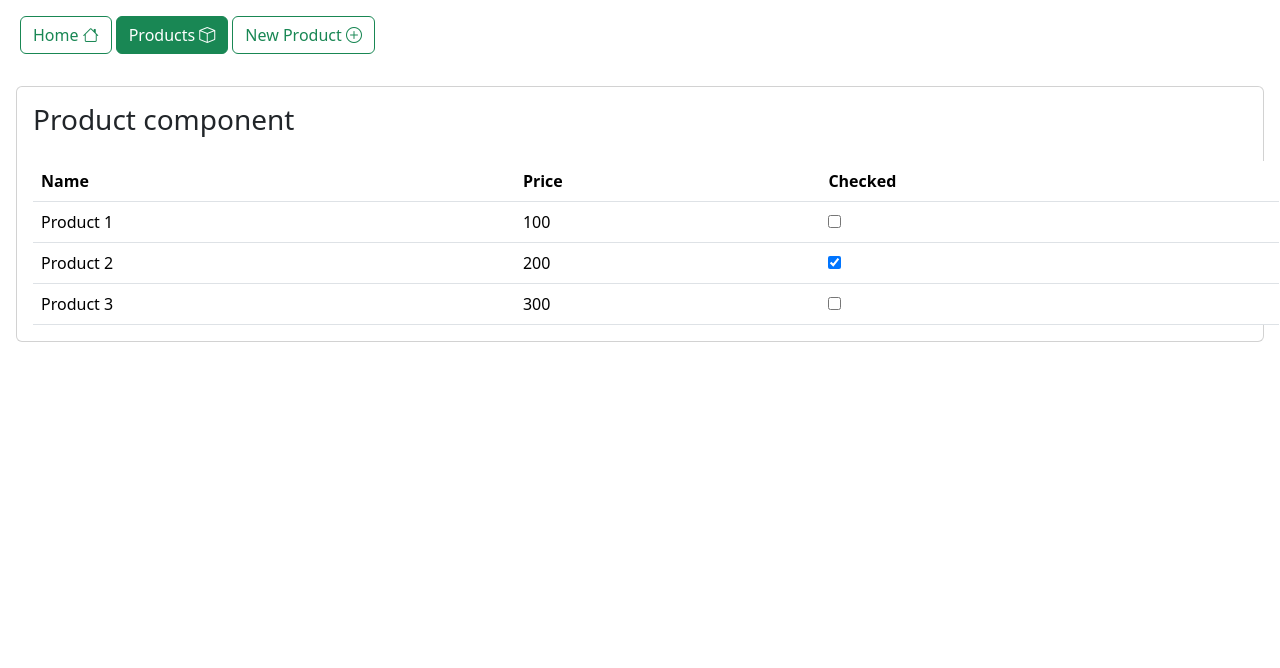
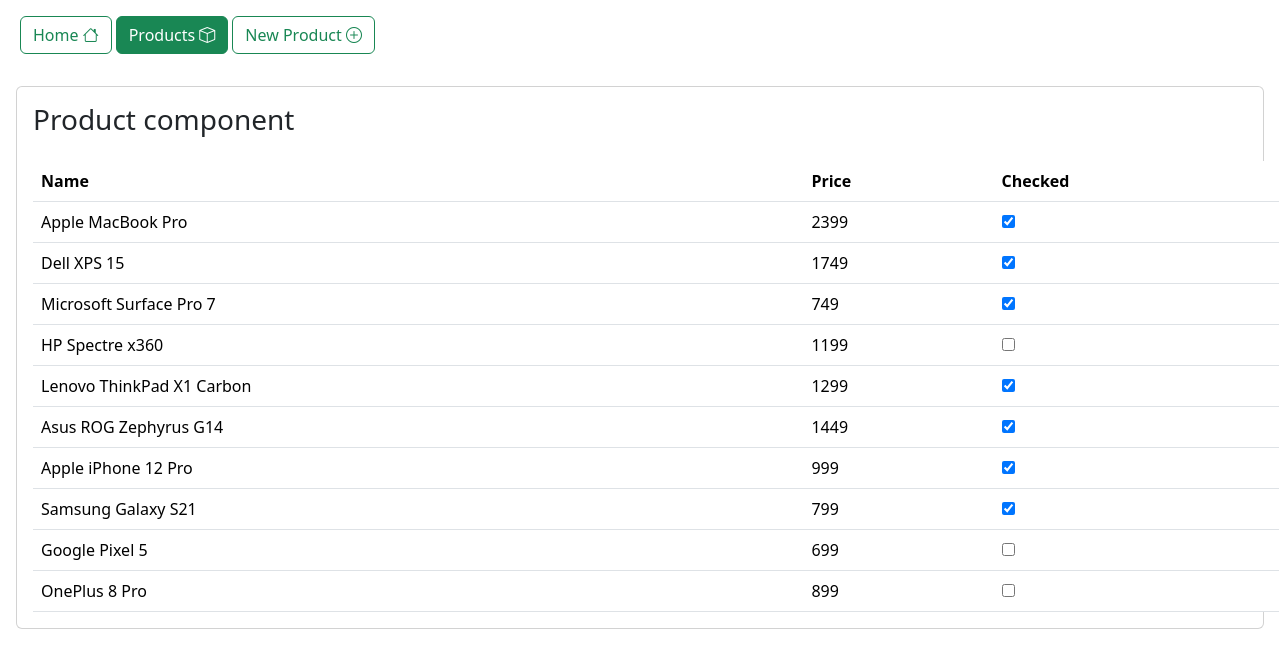
Before and after one commit to Haitam-Elgharras/angular-demo, an Angular app: page /products in a window 1280 px wide. Shown: the top 668 px of the page. Built offline with nearby package versions, Linux system fonts and the light colour scheme; data requests are answered from the project's data file.

Commit message:
setup product-service

```diff
--- /dev/null
+++ b/data/db.json
@@ -0,0 +1,64 @@
+{
+  "products": [
+    {
+      "id": "1",
+      "name": "Apple MacBook Pro",
+      "price": 2399,
+      "checked": true
+    },
+    {
+      "id": "2",
+      "name": "Dell XPS 15",
+      "price": 1749,
+      "checked": true
+    },
+    {
+      "id": "3",
+      "name": "Microsoft Surface Pro 7",
+      "price": 749,
+      "checked": true
+    },
+    {
+      "id": "4",
+      "name": "HP Spectre x360",
+      "price": 1199,
+      "checked": false
+    },
+    {
+      "id": "5",
+      "name": "Lenovo ThinkPad X1 Carbon",
+      "price": 1299,
+      "checked": true
+    },
+    {
+      "id": "6",
+      "name": "Asus ROG Zephyrus G14",
+      "price": 1449,
+      "checked": true
+    },
+    {
+      "id": "7",
+      "name": "Apple iPhone 12 Pro",
+      "price": 999,
+      "checked": true
+    },
+    {
+      "id": "8",
+      "name": "Samsung Galaxy S21",
+      "price": 799,
+      "checked": true
+    },
+    {
+      "id": "9",
+      "name": "Google Pixel 5",
+      "price": 699,
+      "checked": false
+    },
+    {
+      "id": "10",
+      "name": "OnePlus 8 Pro",
+      "price": 899,
+      "checked": false
+    }
+  ]
+}
--- a/src/app/app-routing.module.ts
+++ b/src/app/app-routing.module.ts
@@ -14,4 +14,6 @@
   imports: [RouterModule.forRoot(routes)],
   exports: [RouterModule]
 })
-export class AppRoutingModule { }
+export class AppRoutingModule {
+
+}
--- a/src/app/app.module.ts
+++ b/src/app/app.module.ts
@@ -7,6 +7,7 @@
 import { HomeComponent } from './home/home.component';
 import { ProductsComponent } from './products/products.component';
 import { NewProductComponent } from './new-product/new-product.component';
+import { HttpClientModule } from '@angular/common/http';
 
 
 // import forms module
@@ -21,7 +22,8 @@
   imports: [
     BrowserModule,
     AppRoutingModule,
-    FormsModule
+    FormsModule,
+    HttpClientModule
   ],
   providers: [],
   bootstrap: [AppComponent]
--- a/src/app/products/products.component.html
+++ b/src/app/products/products.component.html
@@ -18,7 +18,7 @@
                     <td>{{product.name}}</td>
                     <td>{{product.price}}</td>
                     <td>
-                        <input type="checkbox" [checked]="product.checked" (change)="product.checked = !product.checked">
+                        <input type="checkbox" [checked]="product.checked" (change)="handleCheckedChange(product)">
                     </td>
                 </tr>
         </table>
--- a/src/app/products/products.component.ts
+++ b/src/app/products/products.component.ts
@@ -1,14 +1,36 @@
-import { Component } from '@angular/core';
+import { Component, OnInit } from '@angular/core';
+import { ProductService } from '../services/product.service';
+import { Product } from '../model/product.model';
 
 @Component({
   selector: 'app-products',
   templateUrl: './products.component.html',
-  styleUrl: './products.component.css'
+  styleUrl: './products.component.css',
 })
-export class ProductsComponent {
-  products = [
-    { name: 'Product 1', price: 100, checked: false },
-    { name: 'Product 2', price: 200, checked: true },
-    { name: 'Product 3', price: 300, checked: false }
-  ];
+export class ProductsComponent implements OnInit {
+  products: Array<Product> = [];
+
+  constructor(private productService: ProductService) {}
+
+  ngOnInit(): void {
+    this.productService.getProducts().subscribe({
+      next: data => {
+        this.products = data;
+      },
+      error: (error) => {
+        console.log(error);
+      },
+    });
+  }
+
+  handleCheckedChange(product: Product) {
+    this.productService.checkProduct(product).subscribe({
+      // next: (updatedProduct) => {
+      //   console.log(updatedProduct);
+      // },
+      error: (error) => {
+        console.log(error);
+      },
+    });
+  }
 }
--- /dev/null
+++ b/src/app/services/product.service.ts
@@ -0,0 +1,23 @@
+import { HttpClient } from '@angular/common/http';
+import { Injectable } from '@angular/core';
+import { Observable } from 'rxjs';
+import { Product } from '../model/product.model';
+
+@Injectable({
+  providedIn: 'root'
+})
+export class ProductService {
+
+  constructor(private http: HttpClient) {}
+
+  getProducts():Observable<Array<Product>> {
+    return this.http.get<Array<Product>>('http://localhost:3000/products');
+  }
+
+  checkProduct(product: Product): Observable<Product> {
+    return this.http.patch<Product>(`http://localhost:3000/products/${product.id}`, {
+      checked: !product.checked,
+    });
+  }
+
+}
```
Also changed, not shown: src/app/model/product.model.ts (added, +7 -0 lines).
